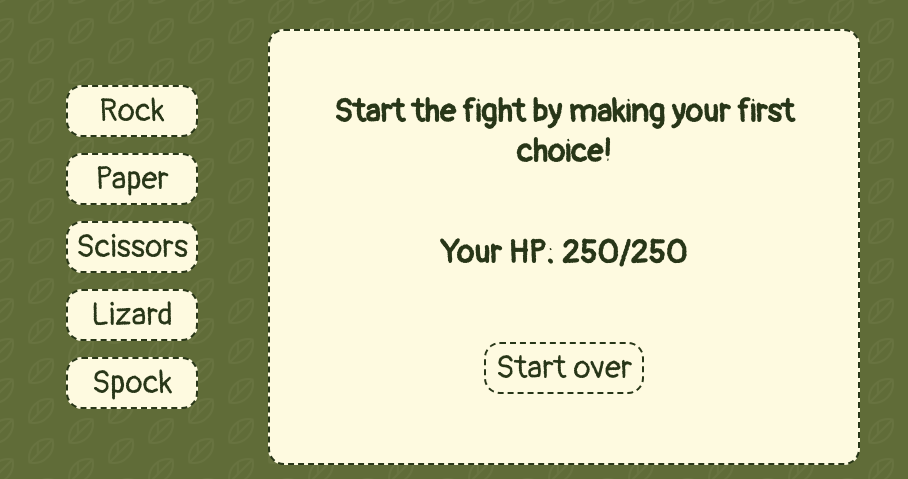
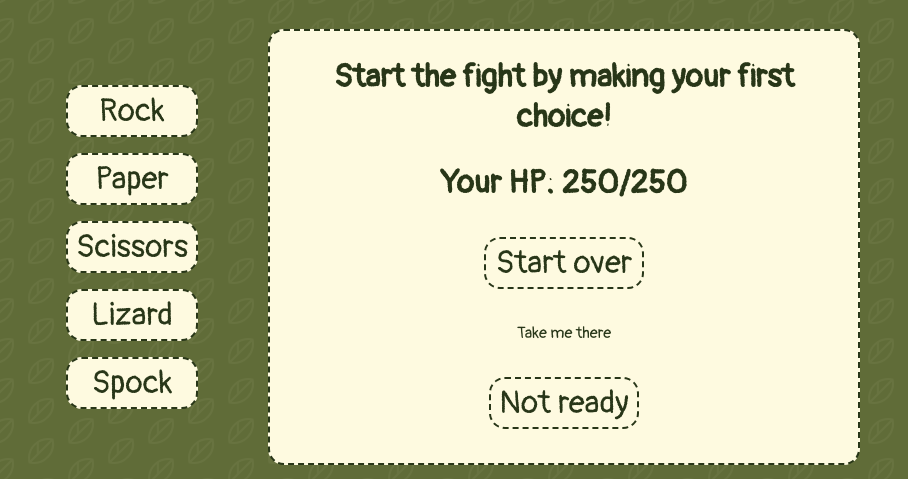
Before and after one commit to arcavic/Fantasy-Travels, a plain HTML site: page index.html in a window 1280 px wide. Shown: the part 6033-6512 px from the top of the page, 372-1280 px from the left. Drawn offline with Linux system fonts and the light colour scheme; a web font is replaced by a local one.

Commit message:
Update index.html with new links and HP indicator
Added a link to the training ground section and updated the player HP indicator.

```diff
--- a/index.html
+++ b/index.html
@@ -103,8 +103,10 @@
                         </div>
                         <div class="player-space container">
                             <p id="infoField">Start the fight by making your first choice!</p>
-                            <p>Your HP: <span id="healthBarPlayer">250</span>/250</p>
+                            <p id="player-hp-indicator">Your HP: <span id="healthBarPlayer">250</span>/250</p>
                             <button id="resetBtn">Start over</button>
+                            <a id="lessGo" href="https://arcavic.github.io/secret-trial-lair/">Take me there</a>
+                            <button id="noThanks">Not ready</button>
                         </div>
                     </div>
                 </div>
```
